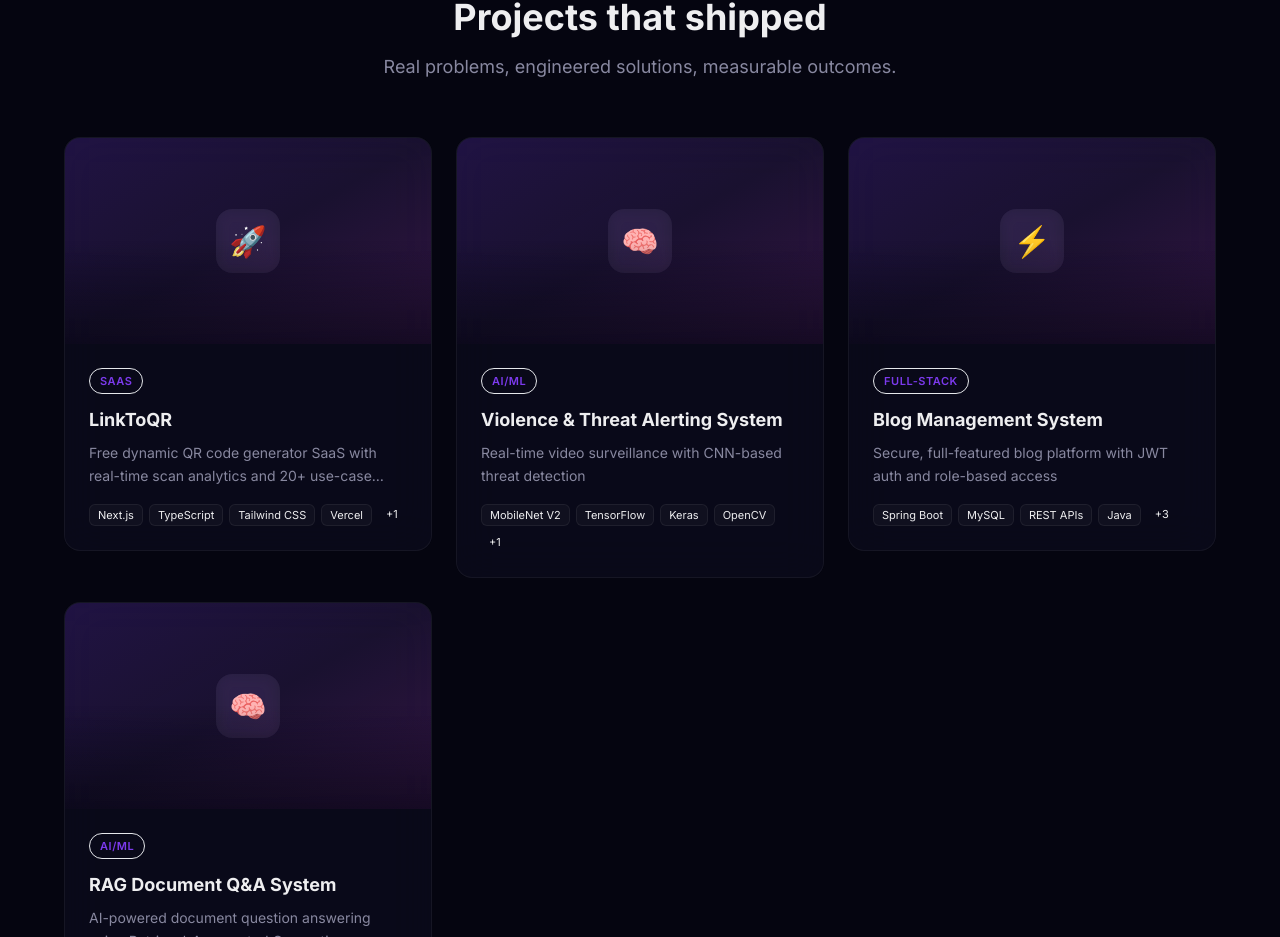
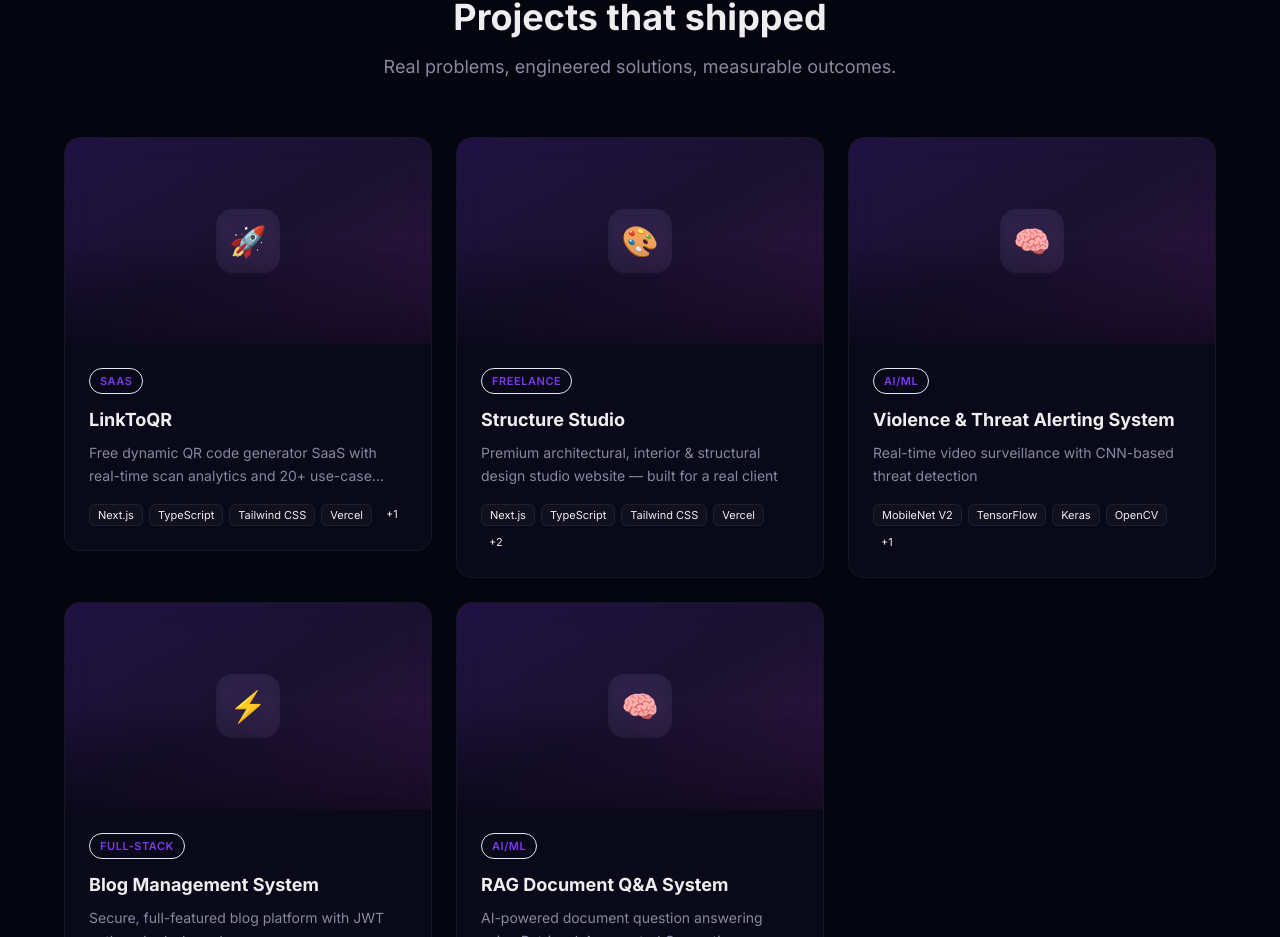
Before and after one commit to kushsengar/portfolio_kush, a Next.js app: page / in a window 1280 px wide. Shown: the part 1126-2063 px from the top of the page. Built offline with nearby package versions, Linux system fonts and the light colour scheme.

Commit message:
feat: add Structure Studio freelance project to portfolio

```diff
--- a/src/components/ProjectCard.tsx
+++ b/src/components/ProjectCard.tsx
@@ -22,7 +22,9 @@
                                             ? "📱"
                                             : project.category === "SaaS"
                                                 ? "🚀"
-                                                : "🛠️"}
+                                                : project.category === "Freelance"
+                                                    ? "🎨"
+                                                    : "🛠️"}
                         </span>
                     </div>
                 </div>
--- a/src/data/projects.ts
+++ b/src/data/projects.ts
@@ -41,6 +41,34 @@
     ],
     liveUrl: "https://linktoqr-alpha.vercel.app/",
     repoUrl: "https://github.com/kushsengar",
+    featured: true,
+  },
+  {
+    slug: "structure-studio",
+    title: "Structure Studio",
+    tagline:
+      "Premium architectural, interior & structural design studio website — built for a real client",
+    thumbnail: "/projects/structure-studio.jpg",
+    category: "Freelance",
+    role: "Frontend Developer (Client Project)",
+    techStack: [
+      "Next.js",
+      "TypeScript",
+      "Tailwind CSS",
+      "Vercel",
+      "SEO",
+      "PWA",
+    ],
+    problem:
+      "An architectural design studio needed a professional, high-converting website to showcase their portfolio of 248+ delivered projects, attract premium residential and commercial clients, and replace their Instagram-only online presence with a proper web platform featuring services, portfolio, contact, and a construction material calculator.",
+    solution:
+      "Designed and developed a premium, responsive website for Structure Studio with a sophisticated design language — warm earthy tones, editorial typography, and smooth micro-interactions. Built dedicated pages for services (architectural, interior, structural design), a portfolio gallery with project photography, a quote request flow, client testimonials, and an interactive material calculator for construction planning. Implemented full SEO with structured data (JSON-LD), Open Graph meta, PWA support, and optimized image loading.",
+    impact: [
+      "Complete online presence for a 248+ project design studio serving clients globally",
+      "Interactive material calculator for construction cost estimation",
+      "Full SEO optimization with JSON-LD structured data and PWA support",
+    ],
+    liveUrl: "https://structure-studio.vercel.app/",
     featured: true,
   },
   {
```
